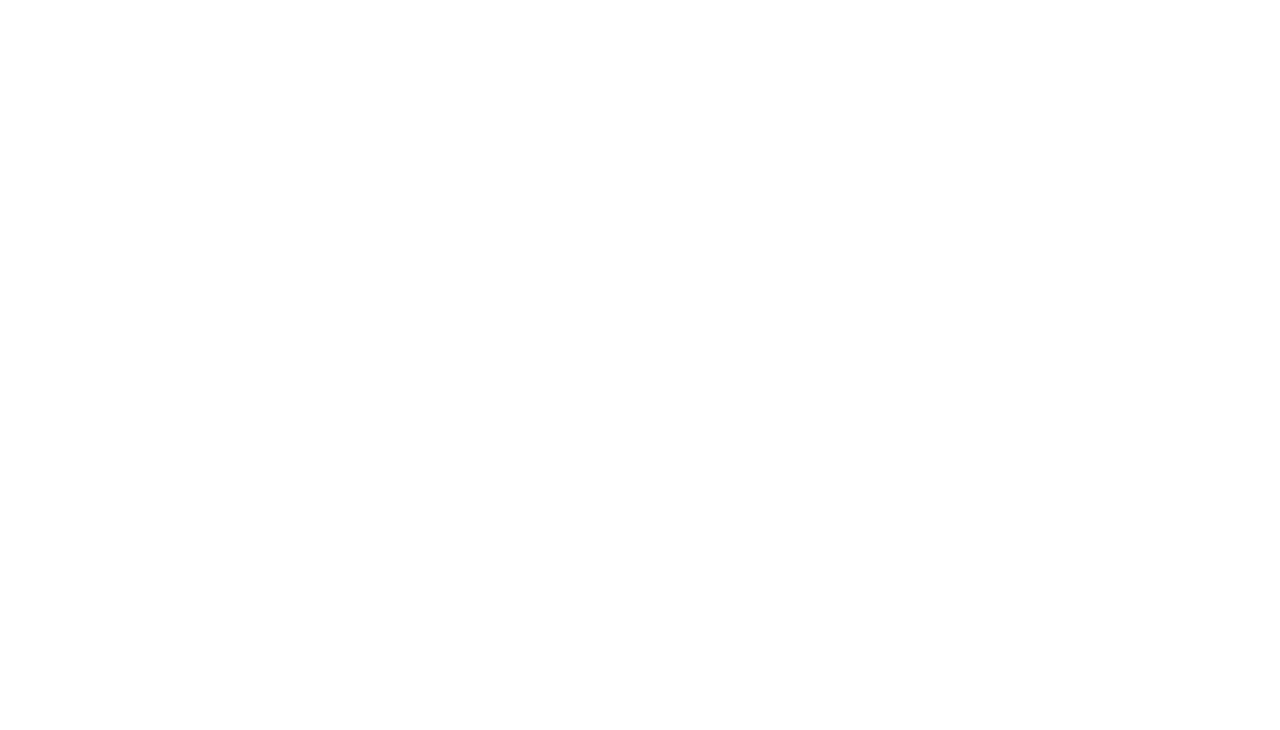
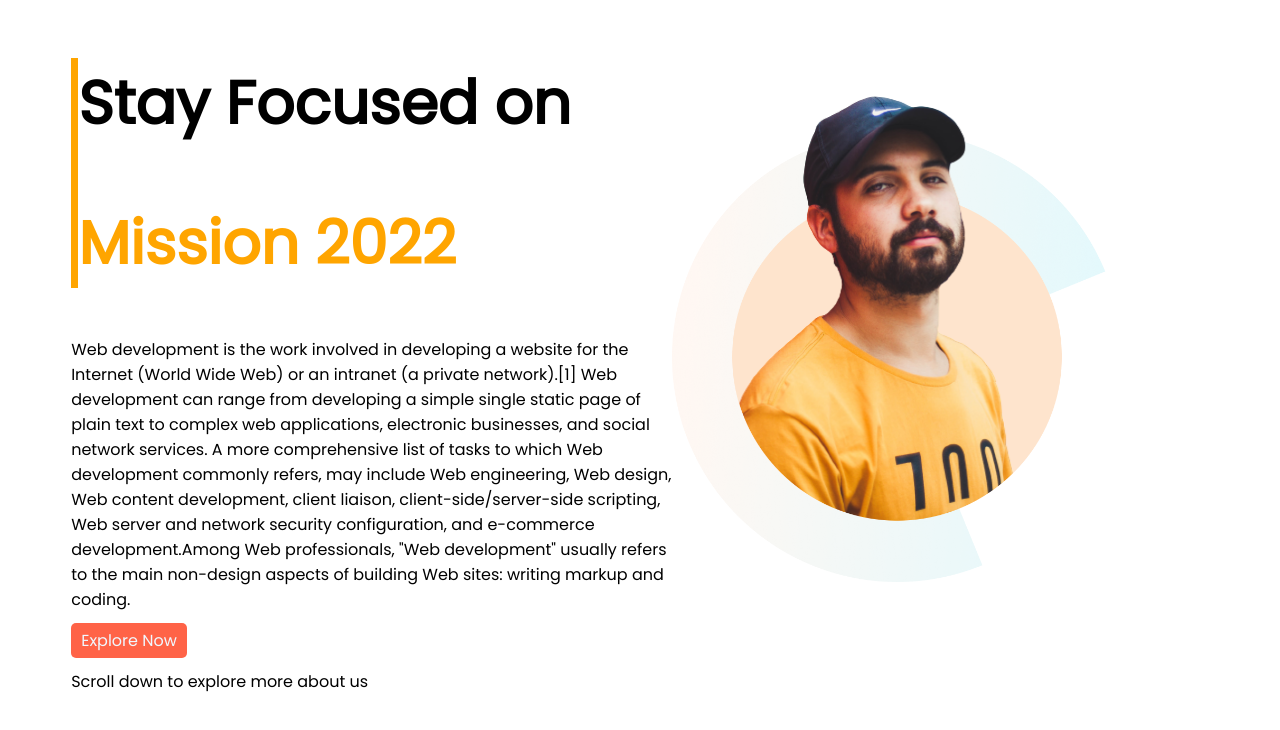
Before and after one commit to SharanMajumder/assignment-portfolio, a plain HTML site: page index.html in a window 1280 px wide. Drawn offline with Linux system fonts and the light colour scheme.

Commit message:
first page done

```diff
--- a/index.html
+++ b/index.html
@@ -6,10 +6,32 @@
     <meta http-equiv="X-UA-Compatible" content="IE=edge">
     <meta name="viewport" content="width=device-width, initial-scale=1.0">
     <title>Assignment Port Folio</title>
+    <link href="https://fonts.googleapis.com/css2?family=Poppins&family=Roboto&display=swap" rel="stylesheet">
+    <link rel="stylesheet" href="style.css">
 </head>
 
 <body>
-
+    <section>
+        <div class="half-width">
+            <div class="border-left">
+                <h1 class="font-weight">Stay Focused on</h1>
+                <h1 class="font-weight"><span class="mission-color">Mission 2022</span></h1>
+            </div>
+            <p>Web development is the work involved in developing a website for the Internet (World Wide Web) or an
+                intranet (a private network).[1] Web development can range from developing a simple single static page
+                of plain text to complex web applications, electronic businesses, and social network services. A more
+                comprehensive list of tasks to which Web development commonly refers, may include Web engineering, Web
+                design, Web content development, client liaison, client-side/server-side scripting, Web server and
+                network security configuration, and e-commerce development.Among Web professionals, "Web development"
+                usually refers to the main non-design aspects of building Web sites: writing markup and coding.</p>
+            <a class="button" target="_blank" href="https://en.wikipedia.org/wiki/Web_development">Explore Now</a>
+            <p>Scroll down to explore more about us
+            </p>
+        </div>
+        <div class="half-width">
+            <img src="images/person/person-0.png" alt="">
+        </div>
+    </section>
 </body>
 
 </html>
--- /dev/null
+++ b/style.css
@@ -0,0 +1,31 @@
+body{
+    font-family: 'Poppins', sans-serif;
+}
+section{
+    display: flex;
+    padding-left: 5%;
+    margin-bottom: 10%;
+}
+.mission-color{
+    color: orange;
+}
+.font-weight{
+    font-weight: 700;
+    font-size: 60px;
+}
+.border-left{
+    border-left:7px solid orange;
+}
+.button{
+    color: aliceblue;
+    background-color: tomato;
+    border-radius: 5px;
+    padding: 6px 10px;
+    text-decoration: none;
+}
+.half-width{
+    width: 50%;
+}
+.half-width img{
+    width: 75%;
+}
```
